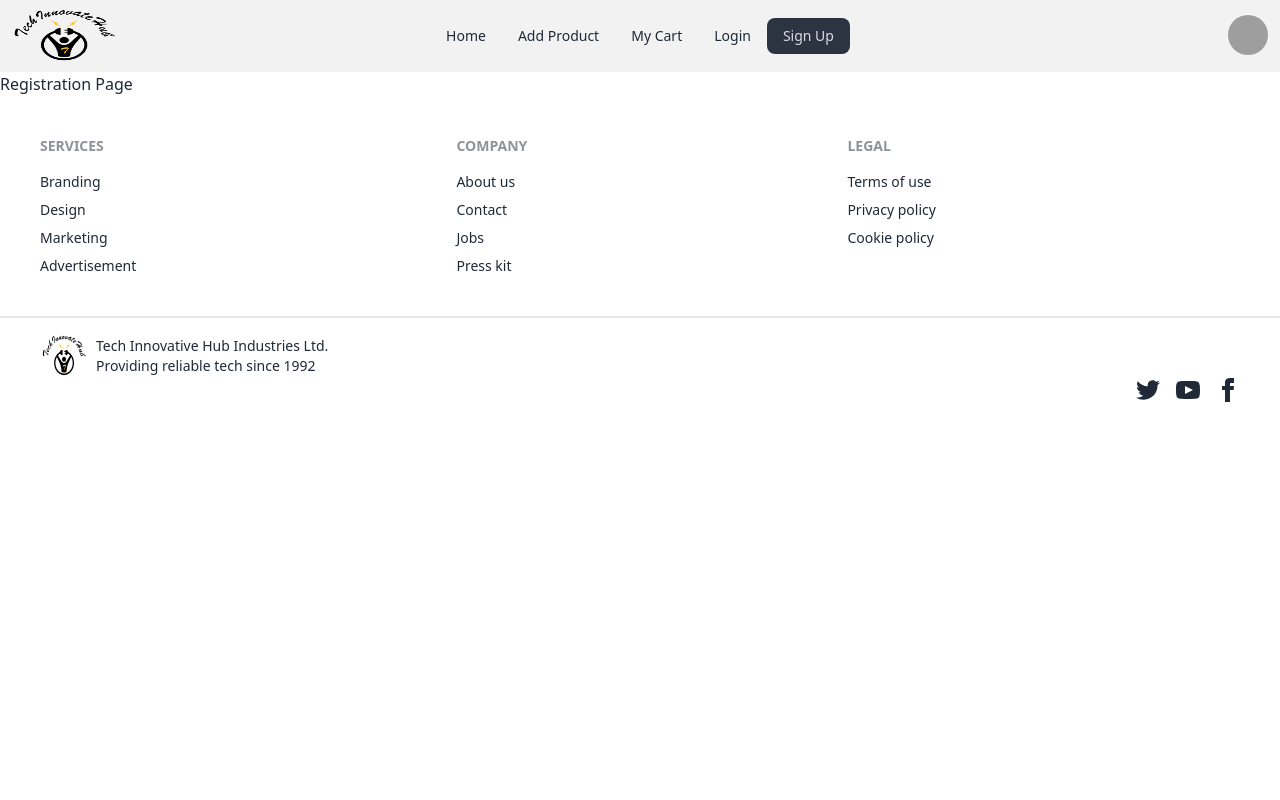
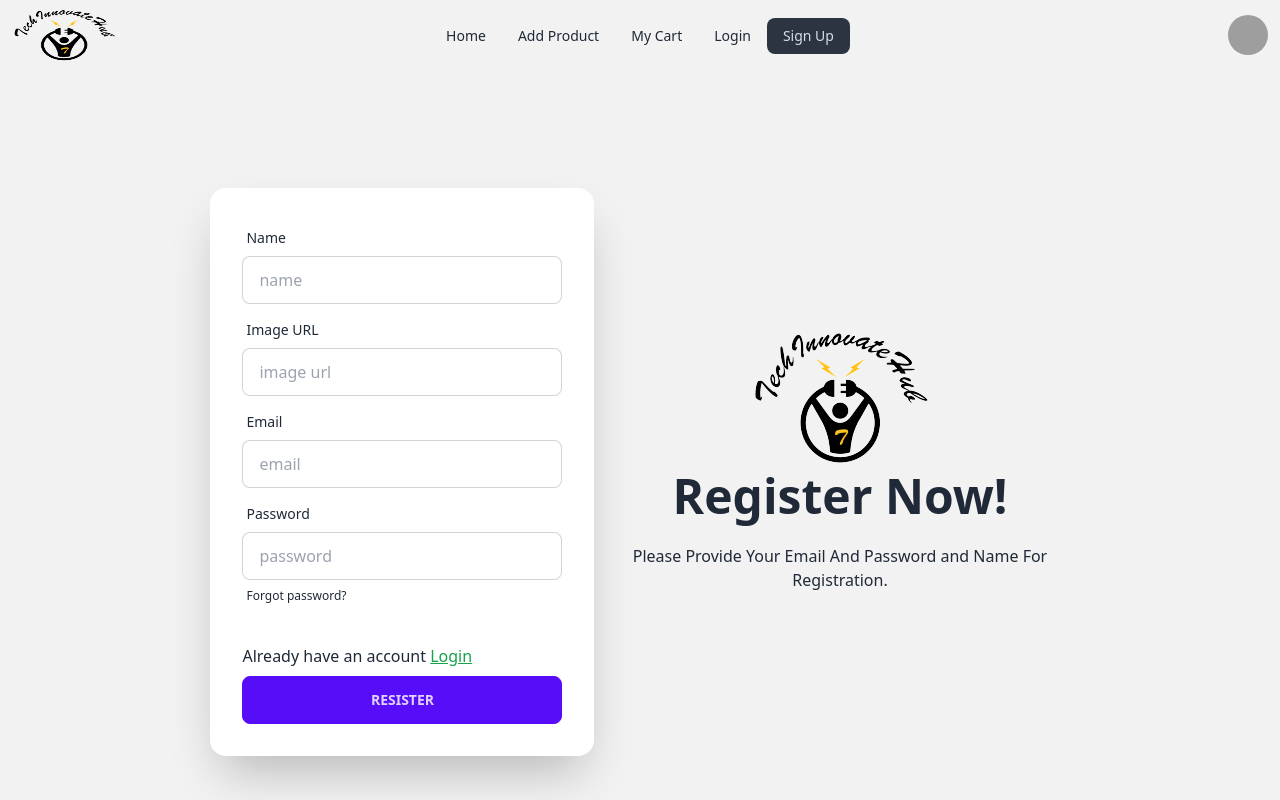
Before and after one commit to mahfuj80/tech-innovate-hub-a10-client, a React (Vite) app: page /register in a window 1280 px wide. Shown: the top 800 px of the page. Built offline with nearby package versions, Linux system fonts and the light colour scheme; grey boxes are pictures that could not be loaded.

Commit message:
registration page added

```diff
--- a/src/Pages/Login.jsx
+++ b/src/Pages/Login.jsx
@@ -15,8 +15,8 @@ const Login = () => {
         <div className="hero-content flex-col lg:flex-row-reverse">
           <div className="text-center lg:text-left">
             <img className="w-fit mx-auto" src="/logo.png" alt="logo" />
-            <h1 className="text-5xl font-bold">Login now!</h1>
-            <p className="py-6">
+            <h1 className="text-5xl text-center font-bold">Login now!</h1>
+            <p className="py-6 text-center">
               Provide Valid Email and Password That you previously <br /> used
               for REgistration. For login. Or, Login with your Github/Google
               Instant.
--- a/src/Pages/Registration.jsx
+++ b/src/Pages/Registration.jsx
@@ -1,7 +1,98 @@
+import { Link } from 'react-router-dom';
+
 const Registration = () => {
+  const handleResister = (e) => {
+    e.preventDefault();
+    const form = new FormData(e.currentTarget);
+    const name = form.get('name');
+    const image = form.get('image');
+    const email = form.get('email');
+    const password = form.get('password');
+    console.log(name, image, email, password);
+  };
   return (
     <div>
-      <h2>Registration Page</h2>
+      <div className="hero min-h-screen bg-base-200">
+        <div className="hero-content flex-col lg:flex-row-reverse">
+          <div className="text-center lg:text-left">
+            <img className="w-fit mx-auto" src="/logo.png" alt="logo" />
+            <h1 className="text-5xl font-bold text-center">Register Now!</h1>
+            <p className="py-6 text-center">
+              Please Provide Your Email And Password and Name For Registration.
+            </p>
+          </div>
+          <div className="card flex-shrink-0 w-full max-w-sm shadow-2xl bg-base-100">
+            <form onSubmit={handleResister} className="card-body">
+              <div className="form-control">
+                <label className="label">
+                  <span className="label-text">Name</span>
+                </label>
+                <input
+                  type="text"
+                  placeholder="name"
+                  name="name"
+                  className="input input-bordered"
+                  required
+                />
+              </div>
+              <div className="form-control">
+                <label className="label">
+                  <span className="label-text">Image URL</span>
+                </label>
+                <input
+                  type="text"
+                  placeholder="image url"
+                  name="image"
+                  className="input input-bordered"
+                  required
+                />
+              </div>
+              <div className="form-control">
+                <label className="label">
+                  <span className="label-text">Email</span>
+                </label>
+                <input
+                  name="email"
+                  type="email"
+                  placeholder="email"
+                  className="input input-bordered"
+                  required
+                />
+              </div>
+              <div className="form-control">
+                <label className="label">
+                  <span className="label-text">Password</span>
+                </label>
+                <input
+                  name="password"
+                  type="password"
+                  placeholder="password"
+                  className="input input-bordered"
+                  required
+                />
+                <label className="label">
+                  <a href="#" className="label-text-alt link link-hover">
+                    Forgot password?
+                  </a>
+                </label>
+              </div>
+              <div className="form-control mt-6">
+                <p className="mb-2">
+                  Already have an account{' '}
+                  <Link className="text-green-600 underline" to={'/login'}>
+                    Login
+                  </Link>
+                </p>
+                <input
+                  type="submit"
+                  className="btn btn-primary"
+                  value={'Resister'}
+                ></input>
+              </div>
+            </form>
+          </div>
+        </div>
+      </div>
     </div>
   );
 };
```
